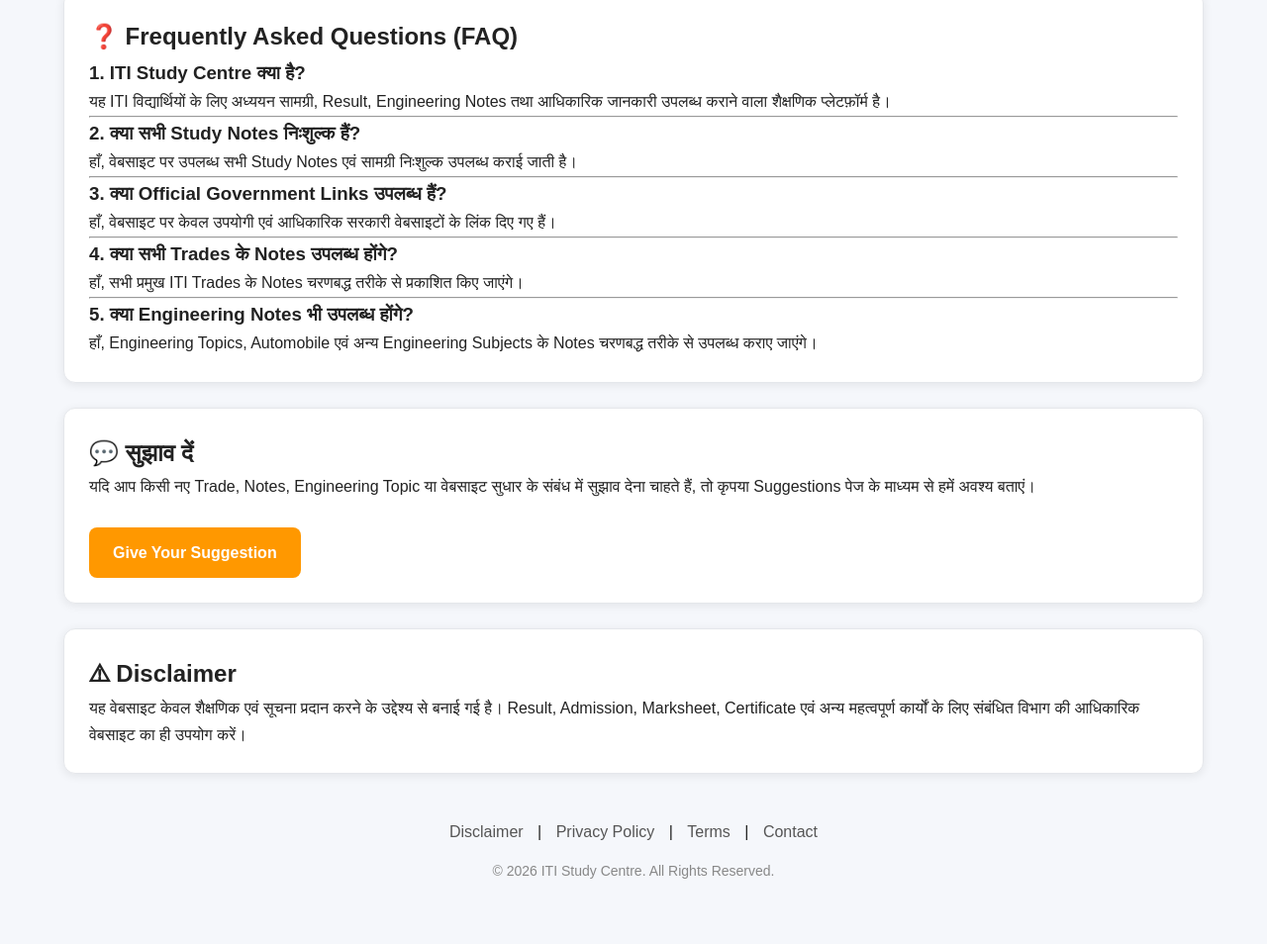
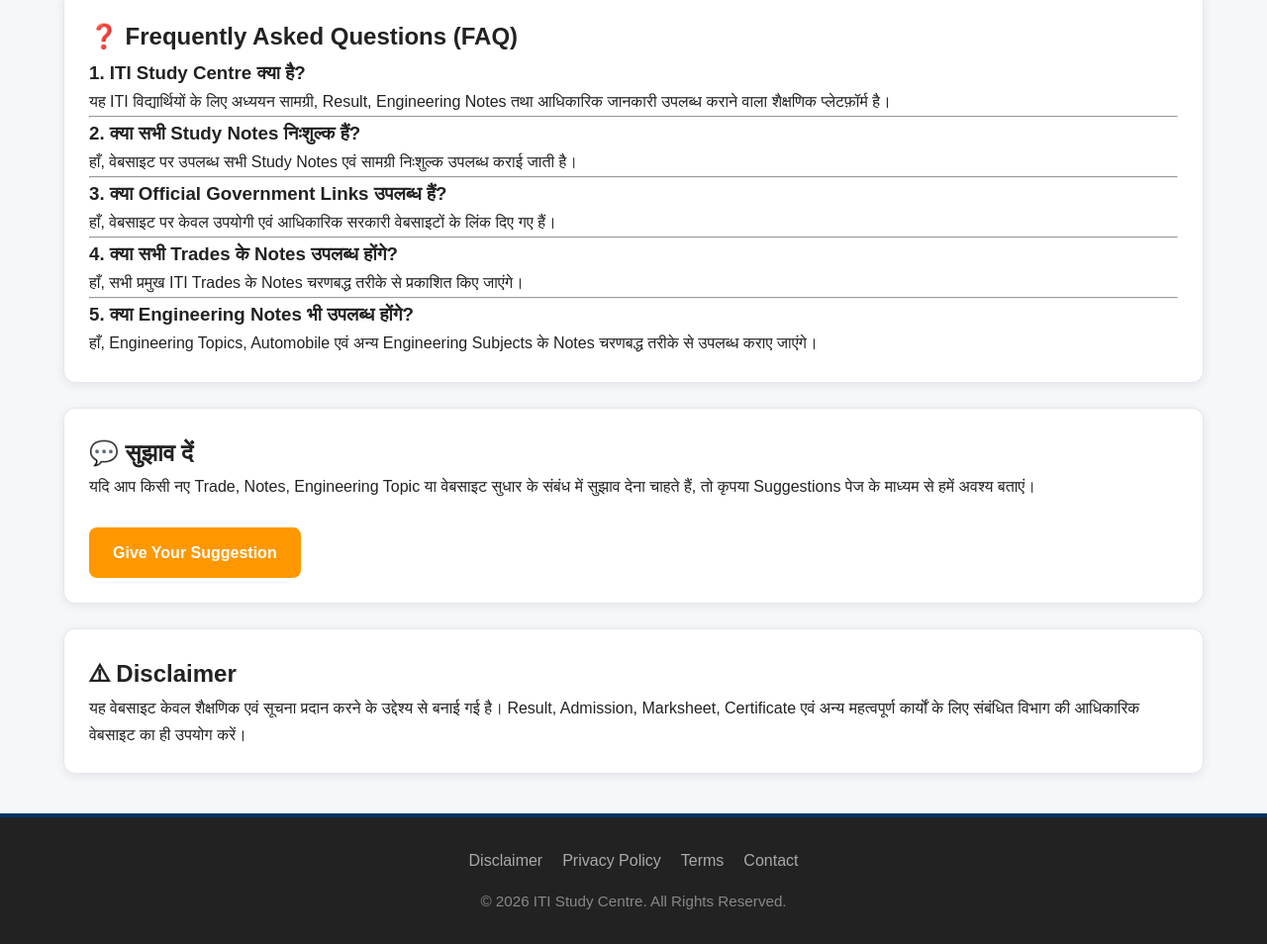
Before and after one commit to itistudycentre/itistudycentre.in, a website: page index.html in a window 1280 px wide. Shown: the part 4619-5573 px from the top of the page at 99% size. Before the commit the page ends 5532 px from the top, so only its background shows below. Drawn offline with Linux system fonts and the light colour scheme.

Commit message:
Refactor footer to use semantic HTML and improve styles
Updated footer structure and styling for better layout and appearance.

```diff
--- a/footer.html
+++ b/footer.html
@@ -1,7 +1,9 @@
-<div class="container" style="text-align:center; padding:20px 0;">
-  <a href="/disclaimer.html" style="color:#555; margin:0 10px; text-decoration:none;">Disclaimer</a> |
-  <a href="/privacy-policy.html" style="color:#555; margin:0 10px; text-decoration:none;">Privacy Policy</a> |
-  <a href="/terms.html" style="color:#555; margin:0 10px; text-decoration:none;">Terms</a> |
-  <a href="/contact.html" style="color:#555; margin:0 10px; text-decoration:none;">Contact</a>
-  <p style="margin-top:15px; font-size:14px; color:#888;">© 2026 ITI Study Centre. All Rights Reserved.</p>
-</div>
+<footer style="background: #222; color: #ccc; padding: 30px 20px; text-align: center; margin-top: 40px; border-top: 4px solid #003366;">
+  <div style="display: flex; flex-wrap: wrap; justify-content: center; gap: 10px 20px; margin-bottom: 15px;">
+    <a href="/disclaimer.html" style="color: #aaa; text-decoration: none; font-size: 1rem;">Disclaimer</a>
+    <a href="/privacy-policy.html" style="color: #aaa; text-decoration: none; font-size: 1rem;">Privacy Policy</a>
+    <a href="/terms.html" style="color: #aaa; text-decoration: none; font-size: 1rem;">Terms</a>
+    <a href="/contact.html" style="color: #aaa; text-decoration: none; font-size: 1rem;">Contact</a>
+  </div>
+  <p style="margin: 10px 0 0 0; font-size: 0.95rem; color: #888;">© 2026 ITI Study Centre. All Rights Reserved.</p>
+</footer>
```
